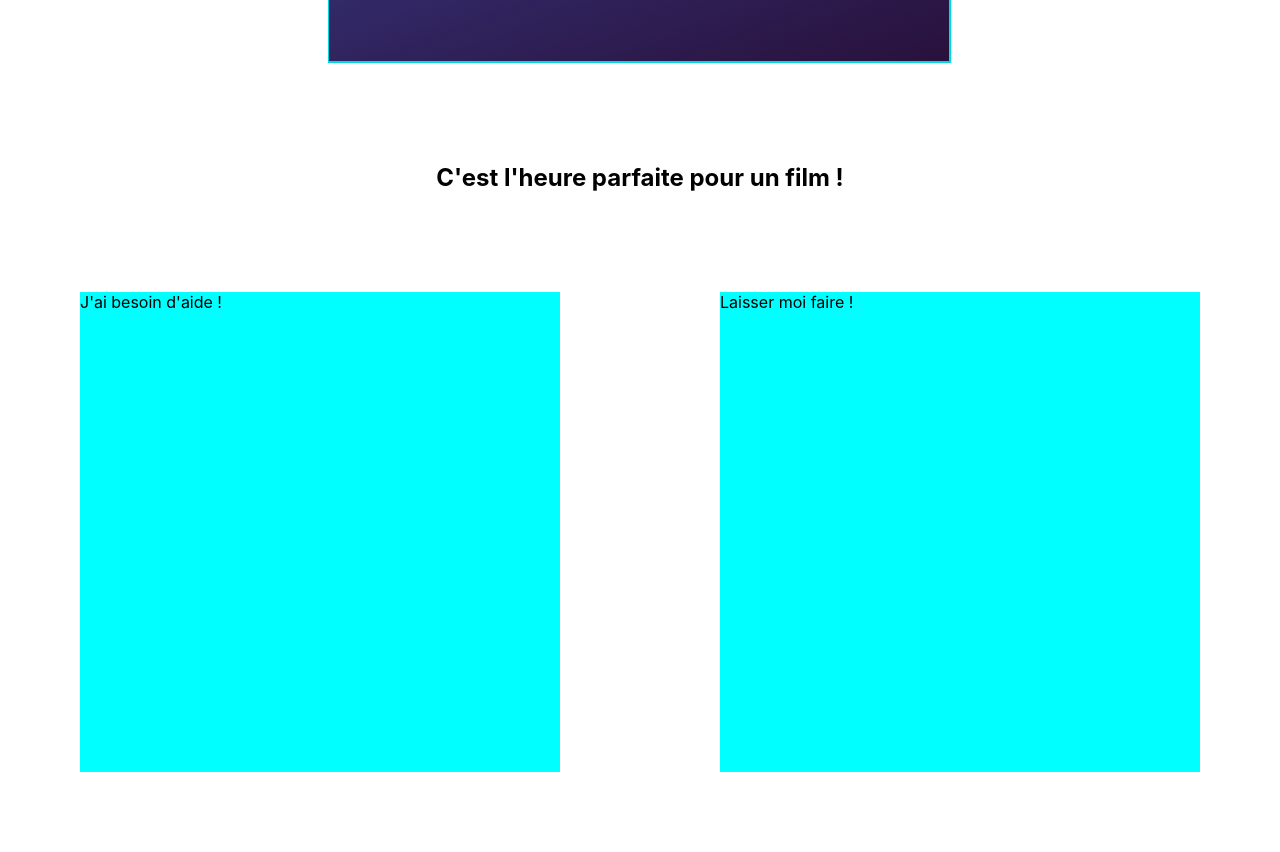
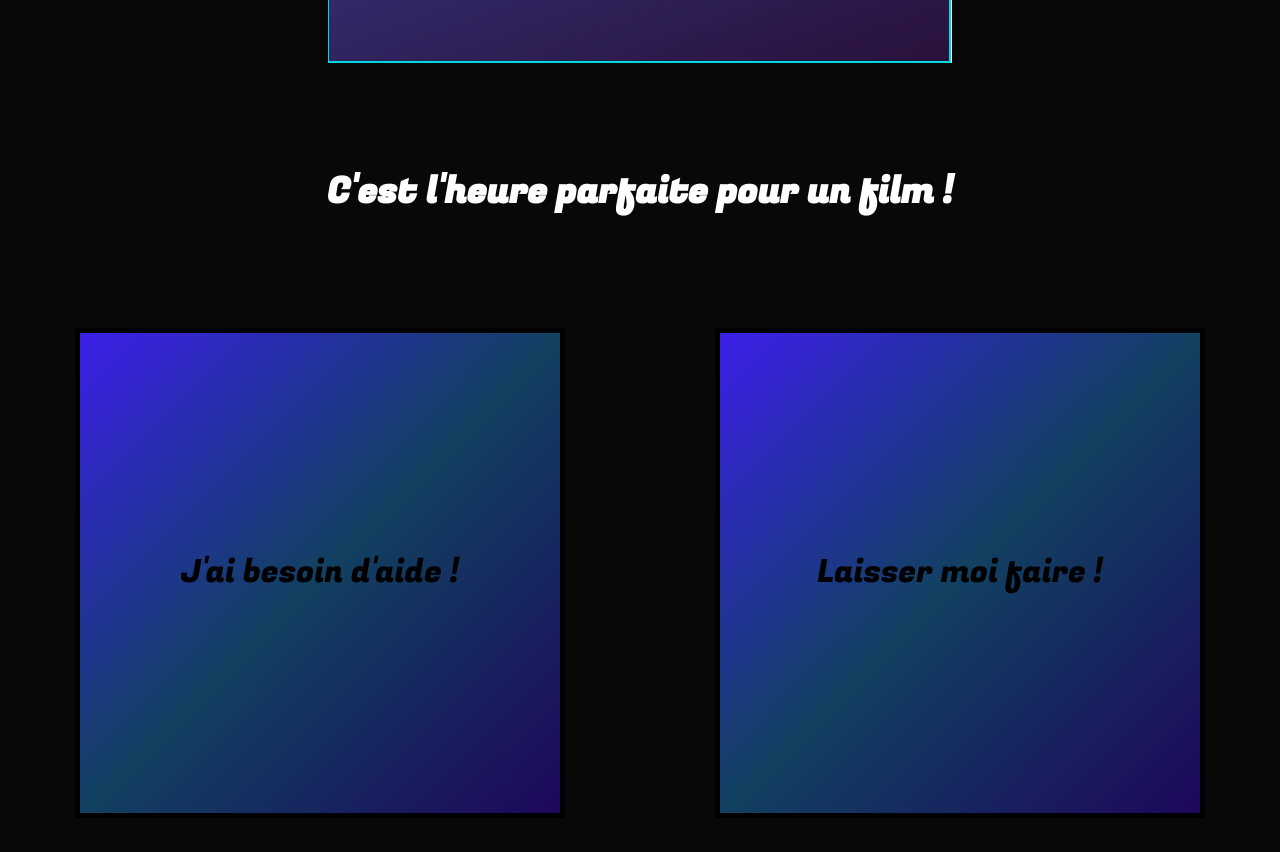
Before and after one commit to BaptisteGrias/Oovy-project-2, a React (Create React App) app: page / in a window 1280 px wide. Shown: the part 640-1492 px from the top of the page. Built offline with nearby package versions, Linux system fonts and the light colour scheme.

Commit message:
ajout style css

```diff
--- a/src/Components/structurehomepage.css
+++ b/src/Components/structurehomepage.css
@@ -1,3 +1,9 @@
+@import url('https://fonts.googleapis.com/css2?family=Fugaz+One&display=swap');
+
+body {
+  background-color: rgb(8, 8, 8);
+}
+
 .logo {
   display: flex;
   justify-content: center;
@@ -7,7 +13,10 @@
 .para {
   display: flex;
   justify-content: center;
-  margin-top: 5em;
+  margin-top: 3em;
+  font-size: 1.5em;
+  font-family: 'Fugaz One', solid;
+  color: white;
 }
 
 .choose {
@@ -20,13 +29,37 @@
 .needHelp {
   height: 30em;
   width: 30em;
-  background-color: aqua;
+  background: #3b1fea;
+  background: -moz-linear-gradient(-45deg, #3b1fea 0%, #114161 50%, #1e075c 100%);
+  background: -webkit-linear-gradient(-45deg, #3b1fea 0%, #114161 50%, #1e075c 100%);
+  background: linear-gradient(135deg, #3b1fea 0%, #114161 50%, #1e075c 100%);
+  border: 5px solid black;
   display: inline-block;
+}
+
+.text1 {
+  display: flex;
+  justify-content: center;
+  margin-top: 45%;
+  font-size: 2em;
+  font-family: 'Fugaz One', solid;
 }
 
 .noHelp {
   height: 30em;
   width: 30em;
-  background-color: aqua;
+  background: #3b1fea;
+  background: -moz-linear-gradient(-45deg, #3b1fea 0%, #114161 50%, #1e075c 100%);
+  background: -webkit-linear-gradient(-45deg, #3b1fea 0%, #114161 50%, #1e075c 100%);
+  background: linear-gradient(135deg, #3b1fea 0%, #114161 50%, #1e075c 100%);
+  border: 5px solid black;
   display: inline-block;
 }
+
+.text2 {
+  display: flex;
+  justify-content: center;
+  margin-top: 45%;
+  font-size: 2em;
+  font-family: 'Fugaz One';
+}
--- a/src/Components/stucturehomepage.js
+++ b/src/Components/stucturehomepage.js
@@ -11,8 +11,12 @@ export default function Homepage() {
         <h2>C'est l'heure parfaite pour un film !</h2>
       </div>
       <div className="choose">
-        <div className="needHelp">J'ai besoin d'aide !</div>
-        <div className="noHelp">Laisser moi faire !</div>
+        <div className="needHelp">
+          <div className="text1">J'ai besoin d'aide !</div>
+        </div>
+        <div className="noHelp">
+          <div className="text2">Laisser moi faire !</div>
+        </div>
       </div>
     </div>
   );
```
